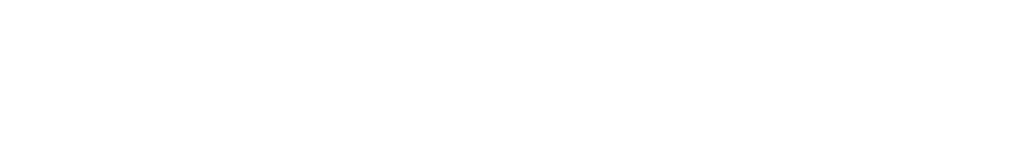
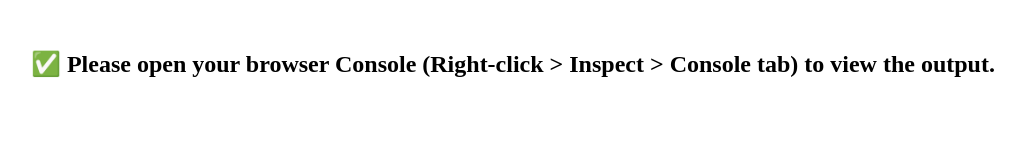
Before and after one commit to MahNoor-1/Module-4-ssolution, a plain HTML site: page index.html in a window 1280 px wide. Shown: the whole page, without its empty margins (127-1152 px from the left). Drawn offline with Linux system fonts and the light colour scheme.

Commit message:
Update index.html

```diff
--- a/index.html
+++ b/index.html
@@ -5,6 +5,9 @@
     <title>Module 4 Solution</title>
   </head>
   <body>
+    <h2 style="text-align: center; margin-top: 50px;">
+      ✅ Please open your browser Console (Right-click > Inspect > Console tab) to view the output.
+    </h2>
     <script src="SpeakHello.js"></script>
     <script src="SpeakGoodBye.js"></script>
     <script src="script.js"></script>
```
